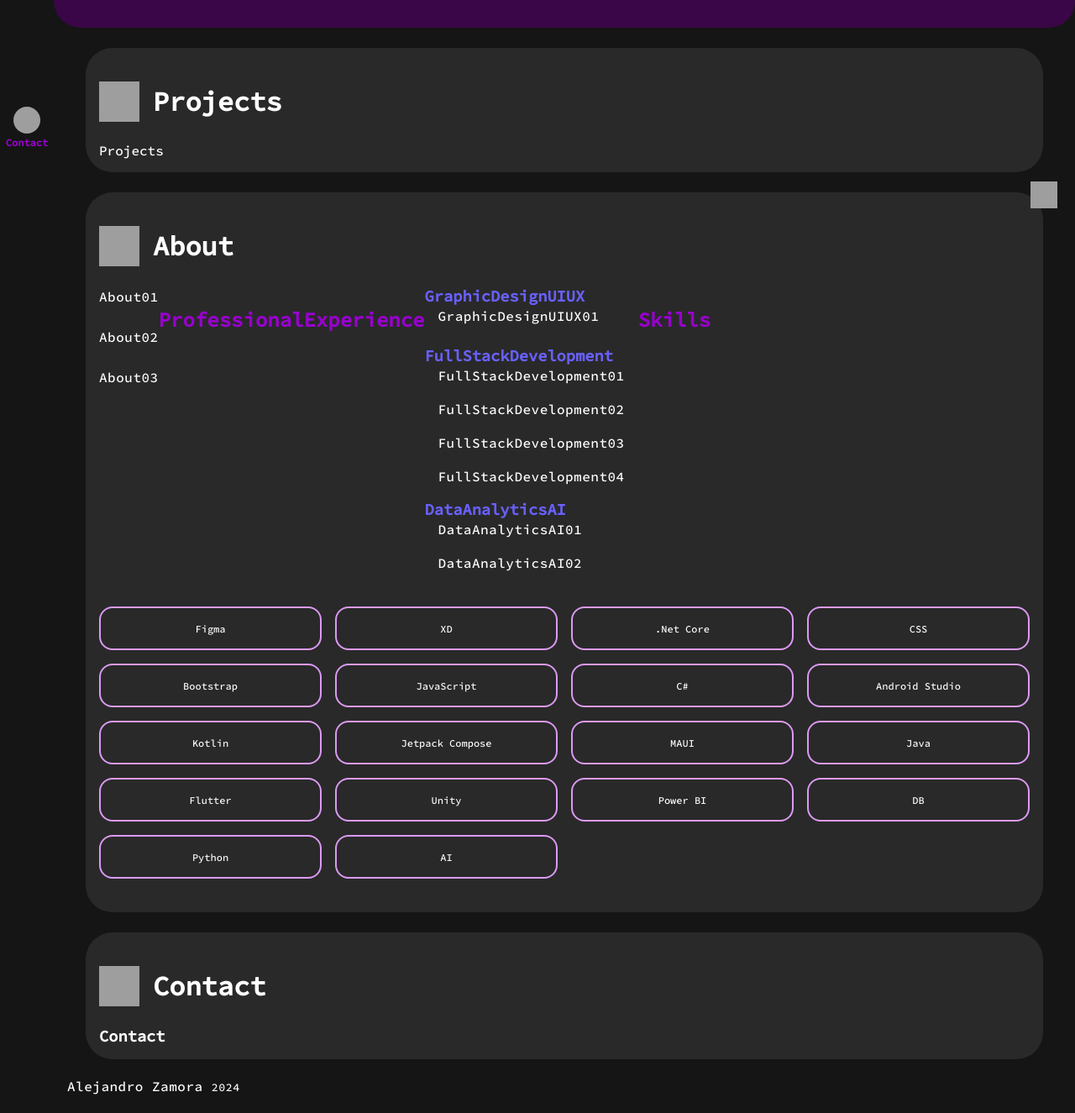
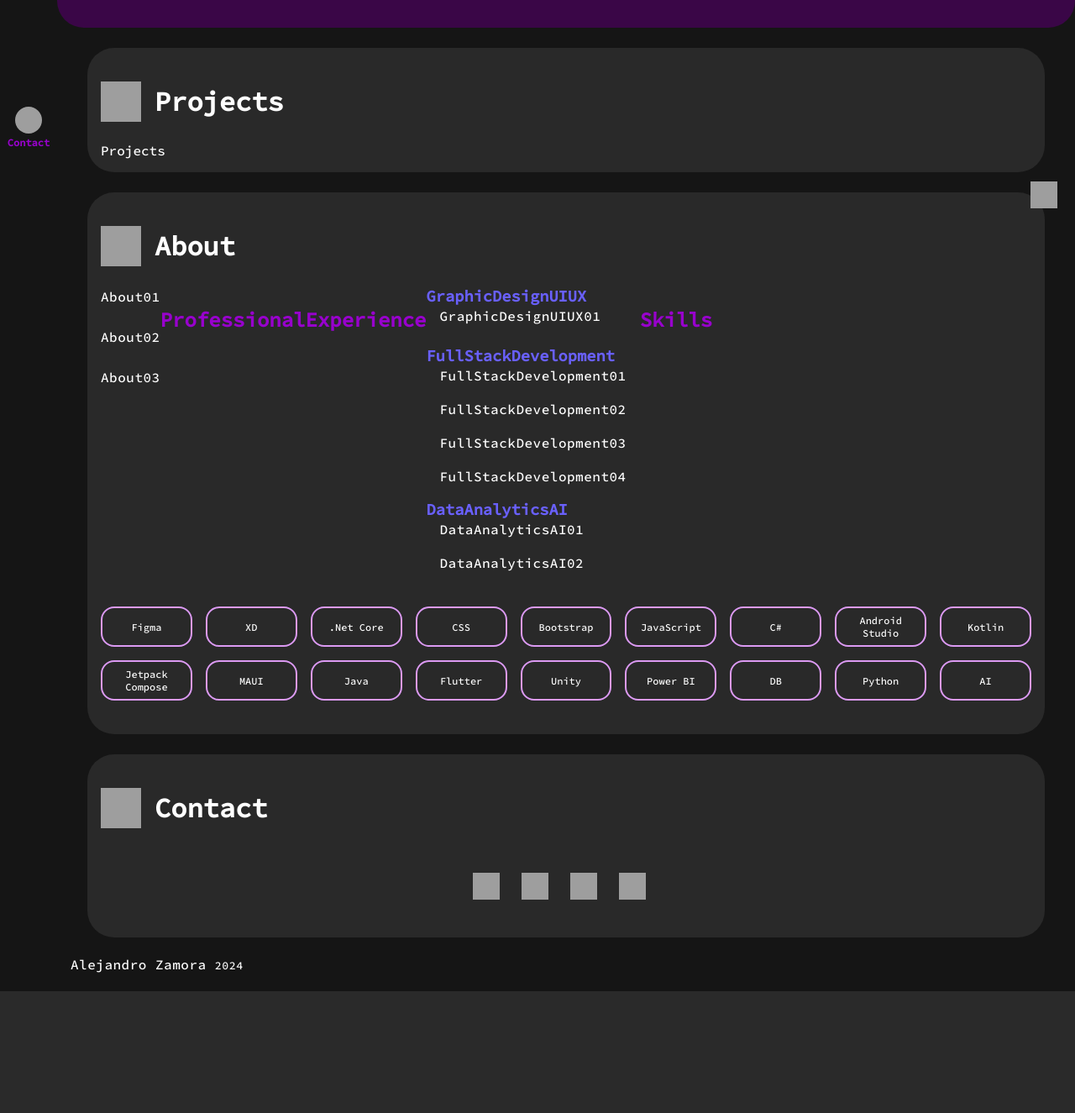
Before and after one commit to alejandrozamoraaz/portfolio_blazor_webassembly, an ASP.NET Core app: page / in a window 1280 px wide. Shown: the part 531-1856 px from the top of the page at 84% size. After the commit the page ends 1711 px from the top, so only its background shows below. Run offline with ASP.NET Core 8, Linux system fonts and the light colour scheme; some libraries are stand-ins or nearby versions; grey boxes are pictures that could not be loaded.

Commit message:
- Fix: minor fix - Add: contact content

```diff
--- a/Portfolio/Components/Pages/Sections/About.razor
+++ b/Portfolio/Components/Pages/Sections/About.razor
@@ -25,10 +25,10 @@
 </div>
 
 <h1 class="primary-text-color m-t-large">@CultureDisplay["Skills"]</h1>
-<div class="m-y-large grid-skills gap text-center text-small">
+<div class="m-y-large grid grid-small-items text-center text-small">
     @foreach (var skill in Skills)
     {
-        <div class="grid-skills-item p-x-small p-y-small border-radius vertical-center horizontal-center">
+        <div class="skills-item p-x-small p-y-small border-radius vertical-center horizontal-center">
             <p>@skill</p>
         </div>
     }
--- a/Portfolio/Components/Pages/Sections/Contact.razor
+++ b/Portfolio/Components/Pages/Sections/Contact.razor
@@ -1,5 +1,9 @@
-<h3>Contact</h3>
+@using System.Globalization
 
-@code {
+<script src="https://platform.linkedin.com/badges/js/profile.js" async defer type="text/javascript"></script>
 
-}
+<ContactButtons Class="horizontal-center" />
+
+<div class="col col-12">
+    <div class="badge-base LI-profile-badge" data-locale="@CultureInfo.CurrentCulture.Name" data-size="large" data-theme="dark" data-type="HORIZONTAL" data-vanity="alejandrozamoraaz" data-version="v1"></div>
+</div>
--- a/Portfolio/Components/Pages/Sections/Header.razor
+++ b/Portfolio/Components/Pages/Sections/Header.razor
@@ -11,23 +11,10 @@
             <span id="console">|</span>
         </h2>
 
-        <div class="row m-y-large gap">
-            <a class="button button-icon" href="https://github.com/alejandrozamoraaz" target="_blank">
-                <img class="icon" src="https://img.icons8.com/3d-fluency/94/github.png" alt="Github - icon by Icons8" />
-            </a>
-            <a class="button button-icon" href="https://www.linkedin.com/in/alejandrozamoraaz" target="_blank">
-                <img class="icon" src="https://img.icons8.com/3d-fluency/94/linkedin.png" alt="Linkedin - icon by Icons8" />
-            </a>
-            <a class="button button-icon" href="https://www.instagram.com/alejandrozamoraaz" target="_blank">
-                <img class="icon" src="https://img.icons8.com/3d-fluency/94/instagram-new.png" alt="Instagram - icon by Icons8" />
-            </a>
-            <a class="button button-icon" href="https://www.facebook.com/alejandrozamoraaz" target="_blank">
-                <img class="icon" src="https://img.icons8.com/3d-fluency/94/facebook-circled.png" alt="Facebook - icon by Icons8" />
-            </a>
-        </div>
+        <ContactButtons />
     </div>
     <div class="col col-4 horizontal-center">
-        <div class="parallax-card border-radius" style="right: 54px">
+        <div class="parallax-card border-radius" style="right: 60px">
             <img class="parallax-item image" style="min-width: 200px" src="https://s3-us-west-2.amazonaws.com/s.cdpn.io/62105/3dr_mono.png" />
         </div>
     </div>
--- /dev/null
+++ b/Portfolio/Components/Widgets/ContactButtons.razor
@@ -0,0 +1,18 @@
+<div class="row m-y-large gap @Class">
+    <a class="button button-icon" href="https://github.com/alejandrozamoraaz" target="_blank">
+        <img class="icon" src="https://img.icons8.com/3d-fluency/94/github.png" alt="Github - icon by Icons8" />
+    </a>
+    <a class="button button-icon" href="https://www.linkedin.com/in/alejandrozamoraaz" target="_blank">
+        <img class="icon" src="https://img.icons8.com/3d-fluency/94/linkedin.png" alt="Linkedin - icon by Icons8" />
+    </a>
+    <a class="button button-icon" href="https://www.instagram.com/alejandrozamoraaz" target="_blank">
+        <img class="icon" src="https://img.icons8.com/3d-fluency/94/instagram-new.png" alt="Instagram - icon by Icons8" />
+    </a>
+    <a class="button button-icon" href="https://www.facebook.com/alejandrozamoraaz" target="_blank">
+        <img class="icon" src="https://img.icons8.com/3d-fluency/94/facebook-circled.png" alt="Facebook - icon by Icons8" />
+    </a>
+</div>
+
+@code {
+    [Parameter] public string? Class { get; set; }
+}
--- a/Portfolio/wwwroot/css/components/layout.css
+++ b/Portfolio/wwwroot/css/components/layout.css
@@ -1,6 +1,6 @@
 :scope {
     --top-bar-size: 64px;
-    --navigation-bar-size: 64px;
+    --navigation-bar-size: 68px;
 }
 
 .layout {
--- a/Portfolio/wwwroot/css/customization.css
+++ b/Portfolio/wwwroot/css/customization.css
@@ -80,17 +80,10 @@ select option {
             background: linear-gradient(to left, #6960fc, #9802cd);
         }
 
-.grid-skills {
-    display: grid;
-    grid-template-columns: repeat(4, 1fr);
-    grid-auto-rows: 52px;
-    width: 100%;
-}
-
-.grid-skills-item {
+.skills-item {
     border: 2px solid var(--primary-color-highlight);
 }
 
-    .grid-skills-item:hover {
+    .skills-item:hover {
         box-shadow: 0 0 5px var(--primary-color), 0 0 15px var(--primary-color);
     }
--- a/Portfolio/wwwroot/css/index.css
+++ b/Portfolio/wwwroot/css/index.css
@@ -321,3 +321,14 @@ li {
 .gap-large {
     gap: var(--padding-large);
 }
+
+.grid {
+    display: grid;
+    max-width: 100%;
+    grid-gap: var(--padding-normal);
+}
+
+.grid-small-items {
+    grid-auto-rows: var(--icon-size-large);
+    grid-template-columns: repeat(auto-fit, minmax(100px, 1fr));
+}
```
